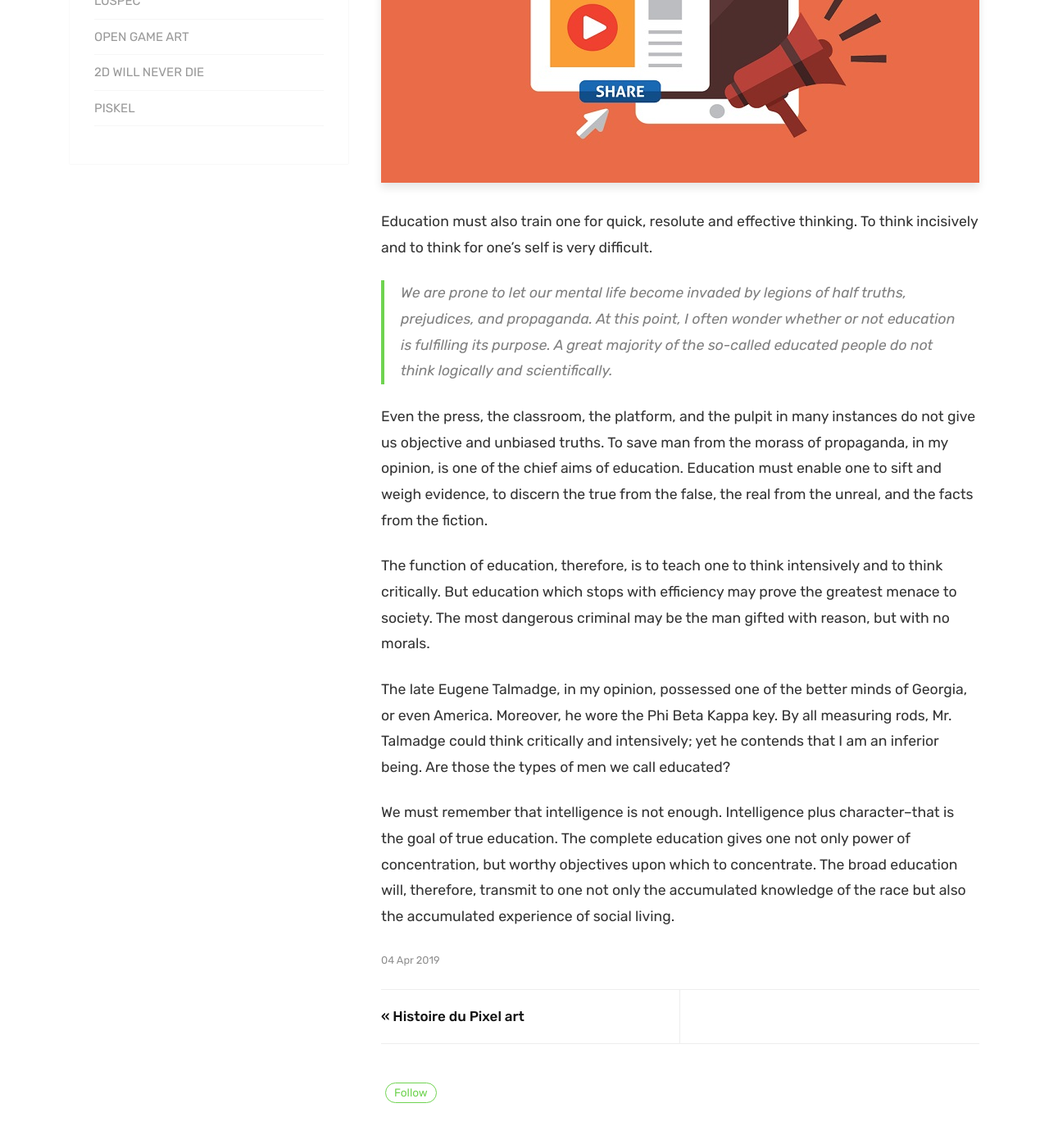
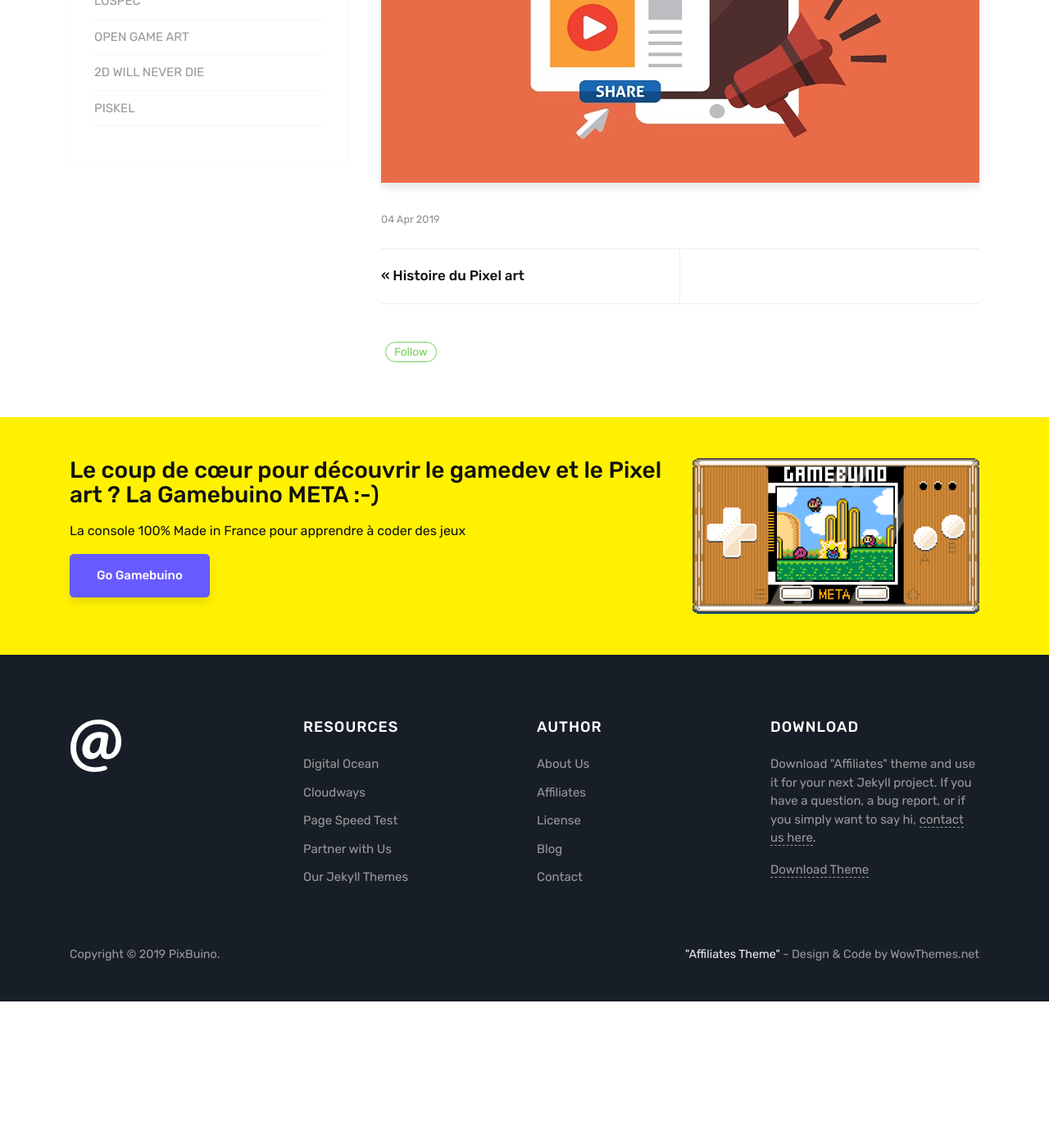
Before and after one commit to Maxibuino/PixBuino, a Jekyll site: the page built from _posts/2019-04-04-Tutoriel-Pixel-art.md, in a window 1280 px wide and 1400 px high, scrolled down 501 px. Shown: the top 1385 px of the window at 82% size. Built offline with Jekyll 4.4.1, drawn with Linux system fonts in a browser that asks for light colours; comment, search, counter and statistics services are not loaded; after the commit the page ends 1723 px from its top, so only the background shows below that.

Commit message:
_posts/2019-04-04-Tutoriel-Pixel-art.md updated from https://stackedit.io/

```diff
--- a/_posts/2019-04-04-Tutoriel-Pixel-art.md
+++ b/_posts/2019-04-04-Tutoriel-Pixel-art.md
@@ -2,21 +2,10 @@
 layout: post
 title:  "Tutoriels sur le Pixel Art"
 author: sal
-categories: [ Jekyll, tutorial ]
+categories: [ Jekyll, tutoriel ]
 image: assets/images/5.jpg
 ---
-Education must also train one for quick, resolute and effective thinking. To think incisively and to think for one's self is very difficult.
-
-> We are prone to let our mental life become invaded by legions of half truths, prejudices, and propaganda. At this point, I often wonder whether or not education is fulfilling its purpose. A great majority of the so-called educated people do not think logically and scientifically.
-
-Even the press, the classroom, the platform, and the pulpit in many instances do not give us objective and unbiased truths. To save man from the morass of propaganda, in my opinion, is one of the chief aims of education. Education must enable one to sift and weigh evidence, to discern the true from the false, the real from the unreal, and the facts from the fiction.
-
-The function of education, therefore, is to teach one to think intensively and to think critically. But education which stops with efficiency may prove the greatest menace to society. The most dangerous criminal may be the man gifted with reason, but with no morals.
-
-The late Eugene Talmadge, in my opinion, possessed one of the better minds of Georgia, or even America. Moreover, he wore the Phi Beta Kappa key. By all measuring rods, Mr. Talmadge could think critically and intensively; yet he contends that I am an inferior being. Are those the types of men we call educated?
-
-We must remember that intelligence is not enough. Intelligence plus character--that is the goal of true education. The complete education gives one not only power of concentration, but worthy objectives upon which to concentrate. The broad education will, therefore, transmit to one not only the accumulated knowledge of the race but also the accumulated experience of social living.
 
 <!--stackedit_data:
-eyJoaXN0b3J5IjpbLTE0ODQ4NjIzNTFdfQ==
+eyJoaXN0b3J5IjpbLTgzOTQ4NTAxNV19
 -->
```
